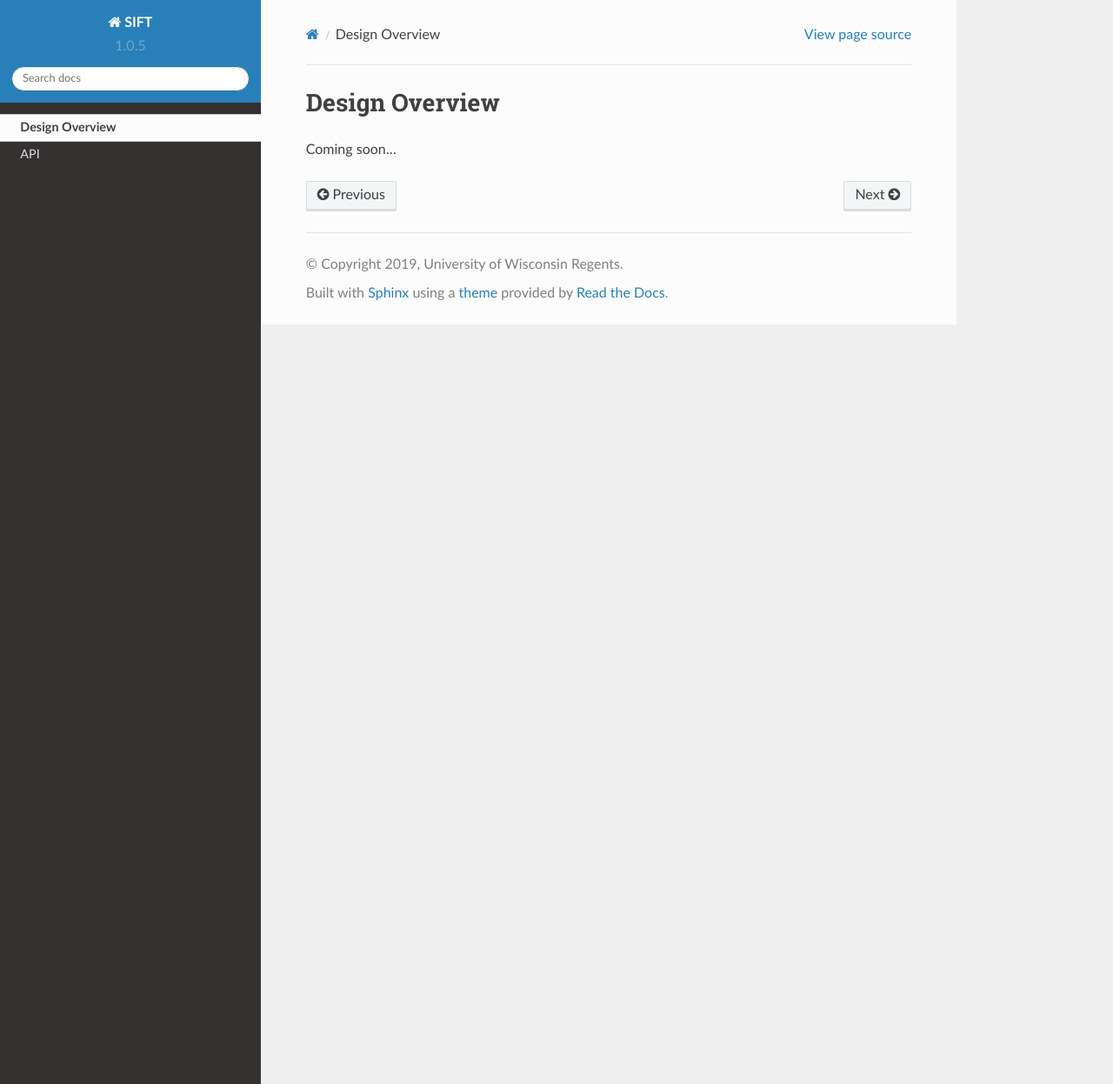
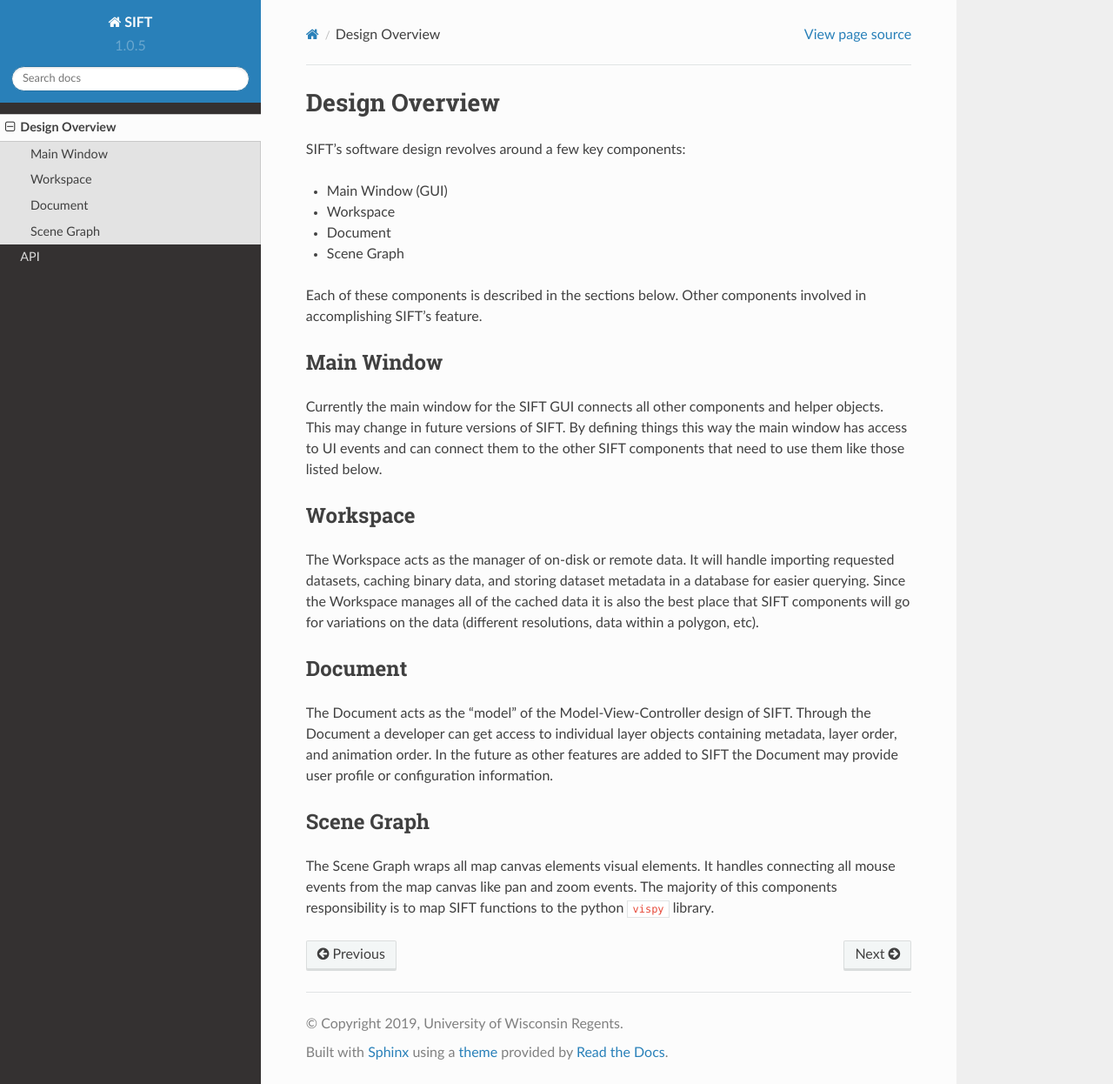
Before and after one commit to ssec/sift, a Sphinx documentation site: the page built from doc/source/design_overview.rst, in a window 1280 px wide and 1246 px high. Shown: the whole window at 87% size. Built offline with Sphinx 7.4.7 and the Read the Docs theme 2.0.0, drawn with Linux system fonts in a browser that asks for light colours.

Commit message:
Add design_overview to developer documentation

```diff
--- a/doc/source/design_overview.rst
+++ b/doc/source/design_overview.rst
@@ -1,4 +1,47 @@
 Design Overview
 ===============
 
-Coming soon...
+SIFT's software design revolves around a few key components:
+
+- Main Window (GUI)
+- Workspace
+- Document
+- Scene Graph
+
+Each of these components is described in the sections below. Other
+components involved in accomplishing SIFT's feature.
+
+Main Window
+-----------
+
+Currently the main window for the SIFT GUI connects all other components
+and helper objects. This may change in future versions of SIFT. By defining
+things this way the main window has access to UI events and can connect them
+to the other SIFT components that need to use them like those listed below.
+
+Workspace
+---------
+
+The Workspace acts as the manager of on-disk or remote data. It will
+handle importing requested datasets, caching binary data, and storing
+dataset metadata in a database for easier querying. Since the Workspace
+manages all of the cached data it is also the best place that SIFT components
+will go for variations on the data (different resolutions, data within a
+polygon, etc).
+
+Document
+--------
+
+The Document acts as the "model" of the Model-View-Controller design of SIFT.
+Through the Document a developer can get access to individual layer objects
+containing metadata, layer order, and animation order. In the future as other
+features are added to SIFT the Document may provide user profile or
+configuration information.
+
+Scene Graph
+-----------
+
+The Scene Graph wraps all map canvas elements visual elements.
+It handles connecting all mouse events from the map canvas like pan and zoom
+events. The majority of this components responsibility is to map SIFT
+functions to the python ``vispy`` library.
```
